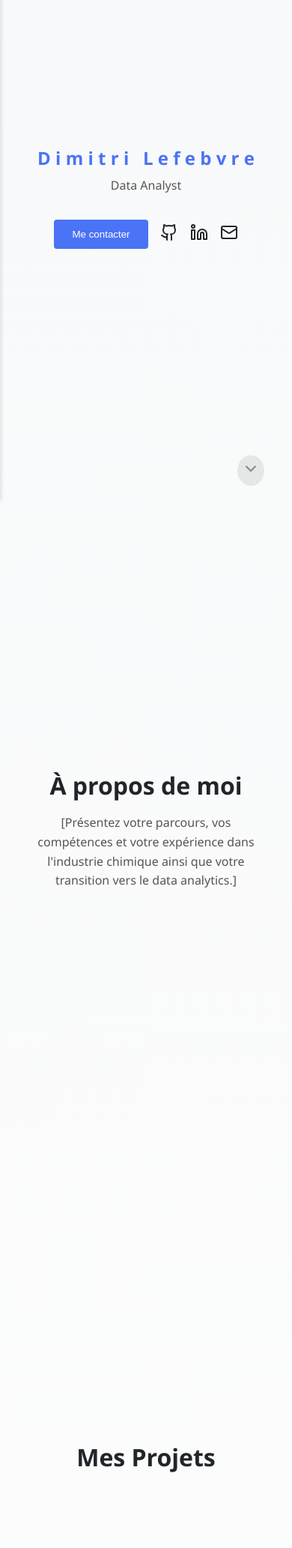
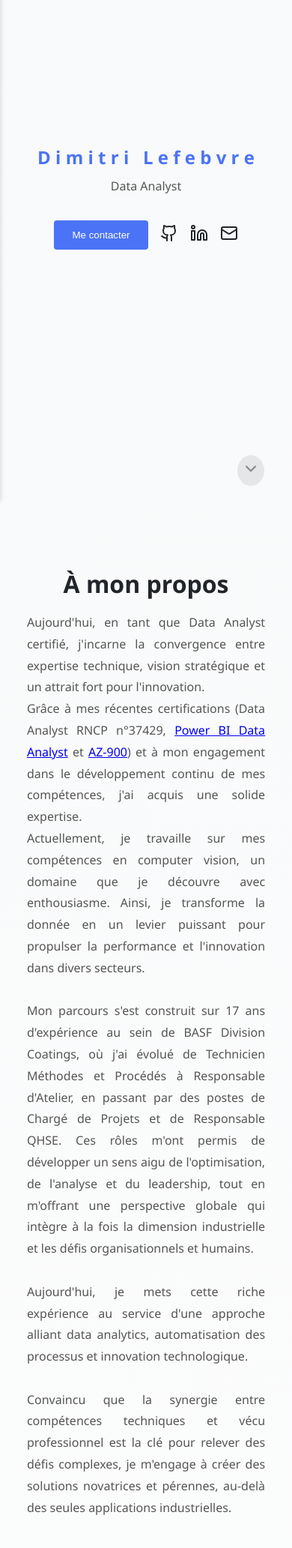
Before and after one commit to Dim2960/portfolio, a PHP site: page / in a window 390 px wide. Shown: the part 175-2240 px from the top of the page at 75% size. Run offline with PHP 8.4, Linux system fonts and the light colour scheme.

Commit message:
ajout du contenu de la section à mon propos

```diff
--- a/assets/css/style.css
+++ b/assets/css/style.css
@@ -144,7 +144,7 @@ main {
     flex: 1;
     display: flex;
     flex-direction: column;
-    justify-content: center;
+    justify-content: flex-start;
     background-color: var(--section-bg-gradient);
 }
 
@@ -153,6 +153,7 @@ section {
     padding: 4rem 2rem;
     max-width: 960px;
     margin: 0 auto;
+
 }
 
 section h2 {
@@ -162,10 +163,10 @@ section h2 {
     text-align: center;
 }
 
-section p,
-section li {
+section p {
     color: var(--paragraph-color);
-    line-height: 1.6;
+    text-align: justify;
+    line-height: 1.8;
 }
 
 /* Section accueil */
@@ -272,19 +273,21 @@ section li {
 #a-propos {
     display: flex;
     flex-direction: column;
+    justify-content: flex-start;
     align-items: center;
-    justify-content: center;
-    padding-top: 6rem; /* pour éviter que le contenu passe sous le header */
+    padding-top: 8rem; /* pour éviter que le contenu passe sous le header */
     min-height: 100vh;
     text-align: center;
+    width: 75%;
 }
+
 
 /* section projets */
 #projets {
     display: flex;
     flex-direction: column;
     align-items: center;
-    justify-content: center;
+    justify-content: flex-start;
     padding-top: 6rem; /* pour éviter que le contenu passe sous le header */
     min-height: 100vh;
     text-align: center;
@@ -295,7 +298,7 @@ section li {
     display: flex;
     flex-direction: column;
     align-items: center;
-    justify-content: center;
+    justify-content: flex-start;
     padding-top: 6rem; /* pour éviter que le contenu passe sous le header */
     min-height: 100vh;
     text-align: center;
@@ -306,7 +309,7 @@ section li {
     display: flex;
     flex-direction: column;
     align-items: center;
-    justify-content: center;
+    justify-content: flex-start;
     padding-top: 6rem; /* pour éviter que le contenu passe sous le header */
     min-height: 100vh;
     text-align: center;
@@ -611,12 +614,26 @@ footer a:hover svg {
         display: none; /* On pourrait masquer les liens et les afficher via le menu hamburger */
     }
 
+    h1 {
+        font-size: 2rem;
+
+    }
+
+    p {
+        font-size: 1rem;
+    }
+
     #accueil h1 {
         font-size: 2rem;
     }
 
     #accueil p {
         font-size: 1rem;
+    }
+
+    #a-propos, #projets, #competences, #contact {
+        padding-top: 5.5rem; /* pour éviter que le contenu passe sous le header */
+        width: 98%;
     }
 }
 
@@ -626,12 +643,26 @@ footer a:hover svg {
         display: none; /* On pourrait masquer les liens et les afficher via le menu hamburger */
     }
 
+    h1 {
+        font-size: 1.5rem;
+
+    }
+
+    p {
+        font-size: 1rem;
+    }
+
     #accueil h1 {
         font-size: 1.5rem;
     }
 
     #accueil p {
         font-size: 1rem;
+    }
+
+    #a-propos, #projets, #competences, #contact {
+        padding-top: 5.5rem; /* pour éviter que le contenu passe sous le header */
+        width: 98%;
     }
 }
 
@@ -641,12 +672,26 @@ footer a:hover svg {
         display: none; /* On pourrait masquer les liens et les afficher via le menu hamburger */
     }
 
+    h1 {
+        font-size: 1.2rem;
+
+    }
+
+    p {
+        font-size: 0.9rem;
+    }
+
     #accueil h1 {
         font-size: 1.2rem;
     }
 
     #accueil p {
         font-size: 0.9rem;
+    }
+
+    #a-propos, #projets, #competences, #contact {
+        padding-top: 5.5rem; /* pour éviter que le contenu passe sous le header */
+        width: 100%;
     }
 }
 
--- a/index.html
+++ b/index.html
@@ -381,8 +381,36 @@
 
         <!-- Section À propos -->
         <section id="a-propos">
-            <h2>À propos de moi</h2>
-            <p>[Présentez votre parcours, vos compétences et votre expérience dans l'industrie chimique ainsi que votre transition vers le data analytics.]</p>
+            <h2>À mon propos</h2>
+            <p>
+                Aujourd'hui, en tant que Data Analyst certifié, j'incarne la convergence entre expertise
+                technique, vision stratégique et un attrait fort pour l'innovation.
+                <br/>
+                Grâce à mes récentes certifications (Data Analyst RNCP n°37429,
+                <a href="https://learn.microsoft.com/api/credentials/share/fr-fr/DimitriLefebvre-3676/83B77277C8C2C256?sharingId=D0EBFEA893B7DB06" target="_blank">
+                    Power BI Data Analyst</a> et
+                <a href="https://learn.microsoft.com/api/credentials/share/fr-fr/DimitriLefebvre-3676/2E989F00F493B5A2?sharingId=D0EBFEA893B7DB06" target="_blank">
+                    AZ-900</a>) et à mon engagement dans le développement continu de mes compétences, j'ai acquis une solide expertise.
+                <br/>
+                Actuellement, je travaille sur mes compétences en computer vision, un domaine que je découvre avec
+                enthousiasme. Ainsi, je transforme la donnée en un levier puissant pour propulser la performance et
+                l'innovation dans divers secteurs.
+                <br/>
+                <br/>
+                Mon parcours s'est construit sur 17 ans d'expérience au sein de BASF Division Coatings, où
+                j'ai évolué de Technicien Méthodes et Procédés à Responsable d'Atelier, en passant par des
+                postes de Chargé de Projets et de Responsable QHSE. Ces rôles m'ont permis de développer un
+                sens aigu de l'optimisation, de l'analyse et du leadership, tout en m'offrant une perspective
+                globale qui intègre à la fois la dimension industrielle et les défis organisationnels et humains.
+                <br/>
+                <br/>
+                Aujourd'hui, je mets cette riche expérience au service d'une approche alliant data analytics,
+                automatisation des processus et innovation technologique.
+                <br/>
+                <br/>
+                Convaincu que la synergie entre compétences techniques et vécu professionnel est la clé pour relever des défis complexes, je
+                m'engage à créer des solutions novatrices et pérennes, au-delà des seules applications industrielles.
+            </p>
         </section>
 
         <!-- Section Projets -->
```
